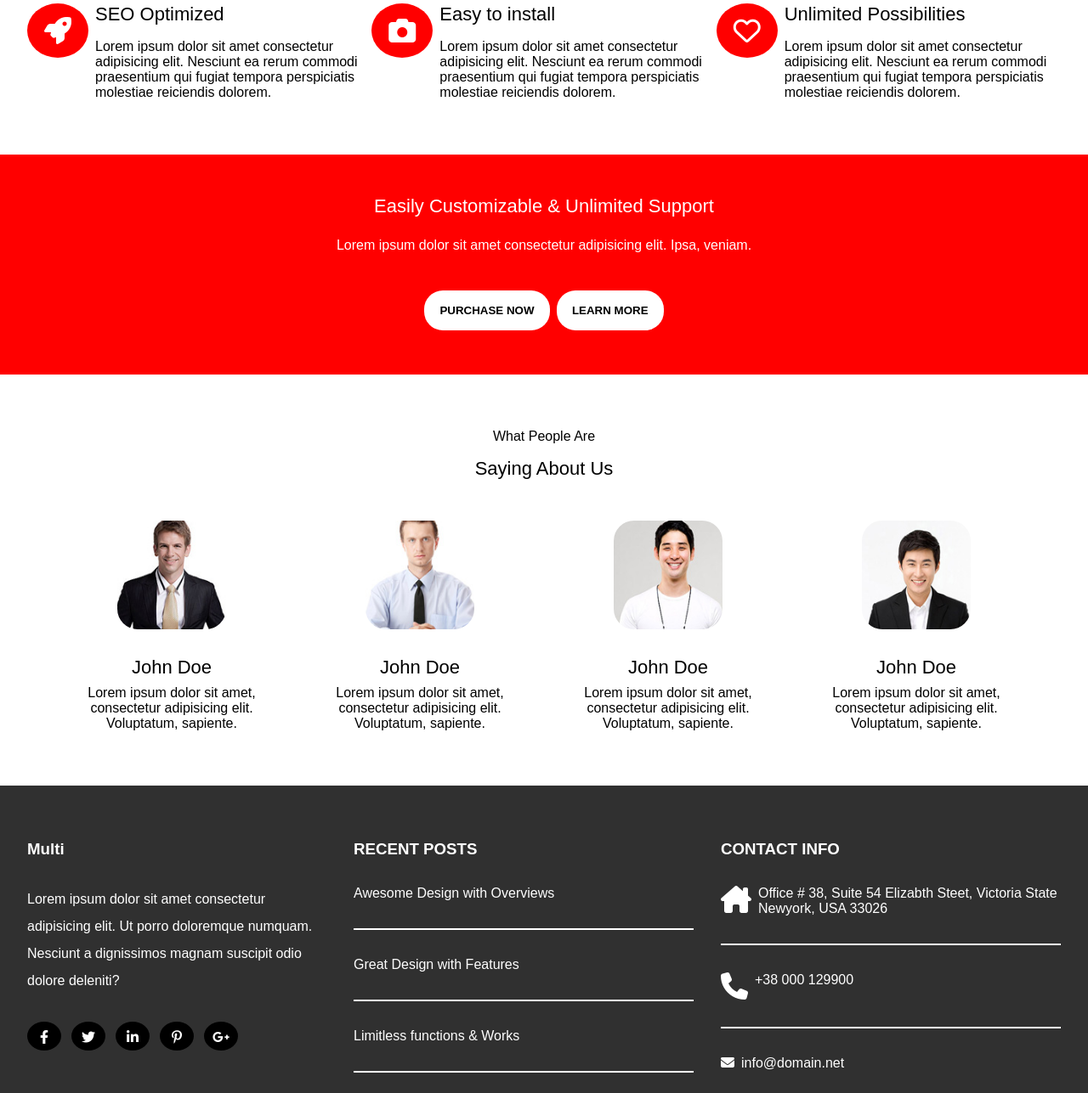
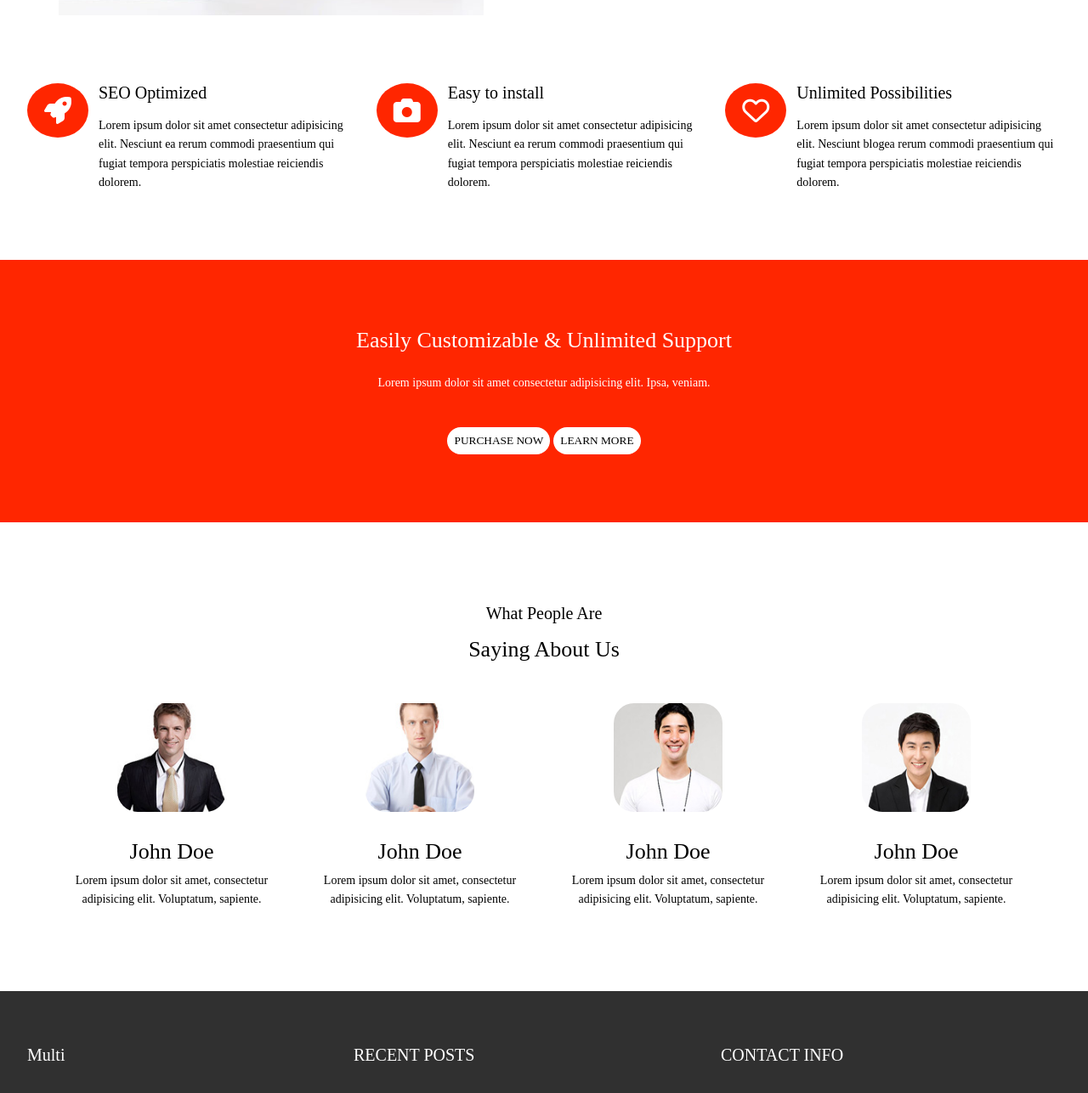
Before and after one commit to pawannane/multi-website-task, a plain HTML site: page index.html in a window 1280 px wide. Shown: the part 1513-2800 px from the top of the page at 85% size. Drawn offline with Linux system fonts and the light colour scheme.

Commit message:
spaces and fonts fixed

```diff
--- a/index.html
+++ b/index.html
@@ -38,11 +38,11 @@
         </section>
         <section id="services">
             <div class="services-header">
-                <p class="head-small">Providing Our Clients</p>
+                <p class="head-medium">Providing Our Clients</p>
                 <p class="head-large">Best & Creative Solutions</p>
             </div>
             <div class="services-content">
-                <div class="icons">
+                <div class="services-icons">
                     <i class=" fa-2x fa-solid fa-gear individual-icon"></i>
                     <i class="fa-2x fa-solid fa-leaf individual-icon "></i>
                     <i class=" fa-2x fa-regular fa-heart individual-icon "></i>
@@ -67,14 +67,14 @@
                 </div>
                 <div class="services-main-feature-content-one">
                     <img src="assets/6.jpg" alt="services img">
-                    <img src="assets/5.jpg" alt="services img">
+                    <img class="services-img" src="assets/5.jpg" alt="services img">
                 </div>
                 <div class="services-main-feature-content-two">
                     <div class="services-icon-content">
                         <div class="services-icon"><i class="fa-2x fa-solid fa-rocket individual-icon"></i></div>
                         <div class="services-main-feature-content">
-                            <p class="head-large">SEO Optimized</p>
-                            <p class="head-small">Lorem ipsum dolor sit amet consectetur adipisicing elit. Nesciunt ea
+                            <p class="head-medium">SEO Optimized</p>
+                            <p class="head-small services-main-feature-content-description">Lorem ipsum dolor sit amet consectetur adipisicing elit. Nesciunt ea
                                 rerum commodi praesentium qui fugiat tempora perspiciatis molestiae reiciendis dolorem.
                             </p>
                         </div>
@@ -82,8 +82,8 @@
                     <div class="services-icon-content">
                         <div class="services-icon"><i class="fa-2x fa-solid fa-camera individual-icon"></i></div>
                         <div class="services-main-feature-content">
-                            <p class="head-large">Easy to install</p>
-                            <p class="head-small">Lorem ipsum dolor sit amet consectetur adipisicing elit. Nesciunt ea
+                            <p class="head-medium">Easy to install</p>
+                            <p class="head-small services-main-feature-content-description">Lorem ipsum dolor sit amet consectetur adipisicing elit. Nesciunt ea
                                 rerum commodi praesentium qui fugiat tempora perspiciatis molestiae reiciendis dolorem.
                             </p>
                         </div>
@@ -91,8 +91,8 @@
                     <div class="services-icon-content">
                         <div class="services-icon"><i class="fa-2x fa-regular fa-heart individual-icon"></i></div>
                         <div class="services-main-feature-content">
-                            <p class="head-large">Unlimited Possibilities</p>
-                            <p class="head-small">Lorem ipsum dolor sit amet consectetur adipisicing elit. Nesciunt ea
+                            <p class="head-medium">Unlimited Possibilities</p>
+                            <p class="head-small services-main-feature-content-description">Lorem ipsum dolor sit amet consectetur adipisicing elit. Nesciunt blogea
                                 rerum commodi praesentium qui fugiat tempora perspiciatis molestiae reiciendis dolorem.
                             </p>
                         </div>
@@ -112,7 +112,7 @@
         </section>
         <section id="portfolio">
             <div class="portfolio-container">
-                <p class="head-small">What People Are</p>
+                <p class="head-medium">What People Are</p>
                 <p class="head-large">Saying About Us</p>
                 <div class="portfolio-main-content">
                     <div class="portfolio-image-description">
@@ -155,8 +155,8 @@
     <aside id="contact">
         <div class="contact-container">
             <div class="multi-header-description-col">
-                <h3>Multi</h3>
-                <p class="multi-description">Lorem ipsum dolor sit amet consectetur adipisicing elit. Ut porro doloremque numquam. Nesciunt a dignissimos magnam suscipit odio dolore deleniti?</p>
+                <span class="head-medium">Multi</span>
+                <p class="multi-description head-small">Lorem ipsum dolor sit amet consectetur adipisicing elit. Ut porro doloremque numquam. Nesciunt a dignissimos magnam suscipit odio dolore deleniti?</p>
                 <div class="social-media-icons">
                     <i class="fa-brands fa-facebook-f social-icon"></i>
                     <i class="fa-brands fa-twitter social-icon"></i>
@@ -168,39 +168,39 @@
                 </div>
             </div>
             <div class="recent-posts-col">
-                <h3>RECENT POSTS</h3>
+                <span class="head-medium">RECENT POSTS</span>
                 <div class="recent-posts-container">
-                    <p class="recent-post"><a href="#contact">Awesome Design with Overviews</a></p>
+                    <p class="recent-post head-small"><a href="#contact">Awesome Design with Overviews</a></p>
                     <div class="horizontal-line"></div>
-                    <p class="recent-post"><a href="#contact">Great Design with Features</a></p>
+                    <p class="recent-post head-small"><a href="#contact">Great Design with Features</a></p>
                     <div class="horizontal-line"></div>
-                    <p class="recent-post"><a href="#contact">Limitless functions & Works</a></p>
+                    <p class="recent-post head-small"><a href="#contact">Limitless functions & Works</a></p>
                     <div class="horizontal-line"></div>
-                    <p class="recent-post"><a href="#contact">Multi is simple and clean design</a></p>
+                    <p class="recent-post head-small"><a href="#contact">Multi is simple and clean design</a></p>
                 </div>
             </div>
             <div class="contact-info-col">
-                <h3 class="contact-info-header">CONTACT INFO</h3>
+                <span class="contact-info-header head-medium">CONTACT INFO</span>
                 <div class="contact-info-icon-description">
                     <div class="contact-info-icon"><i class="fa-2x fa-solid fa-house-chimney"></i></div>
-                    <p class="contact-info-description">Office # 38, Suite 54 Elizabth Steet, Victoria State Newyork, USA 33026</p>
+                    <p class="contact-info-description head-small">Office # 38, Suite 54 Elizabth Steet, Victoria State Newyork, USA 33026</p>
                 </div>
                 <div class="horizontal-line"></div>
                 <div class="contact-info-icon-description">
                     <div class="contact-info-icon"><i class="fa-2x fa-solid fa-phone"></i></div>
-                    <p class="contact-info-description">+38 000 129900</p>
+                    <p class="contact-info-description head-small">+38 000 129900</p>
                 </div>
                 <div class="horizontal-line"></div>
                 <div class="contact-info-icon-description">
-                    <div class="contact-info-icon"><i class="fa-solid fa-envelope"></i></div>
-                    <p class="contact-info-description">info@domain.net</p>
+                    <div class="contact-info-icon"><i class="fa-2x fa-solid fa-envelope"></i></div>
+                    <p class="contact-info-description head-small">info@domain.net</p>
                 </div>
             </div>
         </div>
     </aside>
     <footer>
         <div class="footer-container">
-            <p>&copy; 2015 bootstraptaste. All Rights Reserved.</p>
+            <p class="head-samll">&copy; 2015 bootstraptaste. All Rights Reserved.</p>
             <nav class="footer-nav">
                 <ul>
                     <li><a href="#">Home</a></li>
--- a/styles.css
+++ b/styles.css
@@ -4,11 +4,38 @@
 * {
     margin: 0;
     padding: 0;
-    font-family: Arial, Helvetica, sans-serif;
+    font-family: 'Times New Roman', Times, serif;
 }
 
+/* remove default scrollbar */
 body::-webkit-scrollbar {
     display: none;
+}
+
+/* styling heading for entire project*/
+.head-large {
+    font-size: 26px;
+}
+
+.head-small {
+    font-size: 14px;
+    line-height: 1.6;
+}
+
+.head-medium {
+    font-size: 20px;
+}
+
+/* styling for individual icon */
+.individual-icon {
+    border-radius: 50%;
+    width: 4.5rem;
+    height: 3rem;
+    text-align: center;
+    color: white;
+    padding-top: 1rem;
+    background-color: rgb(255, 38, 0);
+    ;
 }
 
 /* styling navbar */
@@ -23,31 +50,34 @@ nav {
     display: flex;
 }
 
-.navbar > a {
+.navbar>a {
     display: block;
     color: black;
     text-align: center;
     padding: 14px 16px;
     text-decoration: none;
     text-transform: uppercase;
-
+    font-size: 12px;
 }
 
-.navbar > a:hover:not(.active) {
-    color: red;
+.navbar>a:hover:not(.active) {
+    color: rgb(255, 38, 0);
+    ;
 }
 
-.navbar > .active {
-    color: red;
+.navbar>.active {
+    color: rgb(255, 38, 0);
+    ;
 }
 
 .home>a {
     text-transform: none;
-    font-size: 22px;
+    font-size: 26px;
 }
 
 .home>a::first-letter {
-    color: red;
+    color: rgb(255, 38, 0);
+    ;
 }
 
 /* styling first home section */
@@ -80,7 +110,8 @@ input[type="radio"]::before {
     border-radius: 50%;
     transform: scale(0);
     transition: 120ms transform ease-in-out;
-    box-shadow: inset 1em 1em red;
+    box-shadow: inset 1em 1em rgb(255, 38, 0);
+    ;
 }
 
 input[type="radio"]:checked::before {
@@ -89,25 +120,21 @@ input[type="radio"]:checked::before {
 }
 
 /* styling services section */
-.services-header{
+.services-header {
     display: flex;
     flex-direction: column;
     align-items: center;
-    gap: 8px;
-    margin-top: 1.5rem;
+    gap: 12px;
+    margin-top: 2.5rem;
 }
 
-.head-large{
-    font-size: 22px;
-}
-
-.services-content{
+.services-content {
     display: flex;
     justify-content: center;
     flex-direction: column;
 }
 
-.icons{
+.services-icons {
     display: flex;
     justify-content: space-around;
     align-items: center;
@@ -115,34 +142,24 @@ input[type="radio"]:checked::before {
     height: 12rem;
 }
 
-.individual-icon{
-    border-radius: 50%;
-    width: 4.5rem;
-    height: 3rem;
-    text-align: center;
-    color: white;
-    padding-top: 1rem;
-    background-color: red;
-}
-
-.icon-headers{
+.icon-headers {
     text-transform: uppercase;
     display: flex;
     justify-content: space-around;
 }
 
-.services-main-feature{
-    margin-top: 4rem;
+.services-main-feature {
+    margin-top: 6rem;
 }
 
-.services-main-feature-header{
+.services-main-feature-header {
     display: flex;
     flex-direction: column;
     align-items: center;
     justify-content: center;
 }
 
-.services-main-feature-description{
+.services-main-feature-description {
     display: flex;
     flex-direction: column;
     align-items: center;
@@ -150,39 +167,48 @@ input[type="radio"]:checked::before {
     margin-top: 1.5rem;
 }
 
-.services-main-feature-content-one{
+.services-main-feature-content-one {
     margin-top: 4rem;
     display: flex;
     justify-content: space-around;
 }
 
-.services-main-feature-content-two{
-    margin-top: 4rem;
+.services-img {
+    height: 16rem;
+}
+
+.services-main-feature-content-two {
+    margin-top: 5rem;
     display: flex;
     justify-content: center;
     padding: 0 2rem;
+    gap: 1rem;
 }
 
-.services-icon-content{
-    display: flex;
-    gap: 8px;
+.services-main-feature-content-description {
+    max-width: 20rem;
 }
 
-.services-main-feature-content{
+.services-icon-content {
+    display: flex;
+    gap: 12px;
+}
+
+.services-main-feature-content {
     display: flex;
     flex-direction: column;
     gap: 1rem;
 }
 
 /* styling blog section */
-#blog{
-    margin-top: 4rem;
-    background-color: red;
+#blog {
+    margin-top: 5rem;
+    background-color: rgb(255, 38, 0);
     color: white;
 }
 
-.blog-container{
-    padding: 3rem 0;
+.blog-container {
+    padding: 5rem 0;
     display: flex;
     flex-direction: column;
     align-items: center;
@@ -190,36 +216,39 @@ input[type="radio"]:checked::before {
     gap: 1.5rem;
 }
 
-.blog-buttons{
+.blog-buttons {
     margin-top: 1rem;
 }
 
-input[type="button"]{
+input[type="button"] {
     background-color: white;
     color: black;
     border: none;
-    padding: 16px 18px;
-    text-decoration: none;
-    margin: 4px 2px;
+    padding: 8px;
     cursor: pointer;
     text-transform: uppercase;
-    font-weight: bold;
     border-radius: 22px;
 }
 
-/* styling portfolio section */
-#portfolio{
-    margin: 4rem 0;
+input[type="button"]:hover {
+    color: rgb(255, 38, 0);
+    background-color: rgba(255, 255, 255, 0.919);
+    border: 1px solid black;
 }
 
-.portfolio-container{
+/* styling portfolio section */
+#portfolio {
+    margin: 6rem 0;
+}
+
+.portfolio-container {
     display: flex;
     flex-direction: column;
     align-items: center;
     gap: 1rem;
 }
 
-.portfolio-main-content{
+.portfolio-main-content {
     margin-top: 2rem;
     display: flex;
     justify-content: center;
@@ -228,7 +257,7 @@ input[type="button"]{
     gap: 1rem;
 }
 
-.portfolio-image-description{
+.portfolio-image-description {
     display: flex;
     flex-direction: column;
     justify-content: center;
@@ -236,13 +265,13 @@ input[type="button"]{
     gap: 2rem;
 }
 
-.portfolio-image{
+.portfolio-image {
     border-radius: 24px;
     width: 8rem;
     height: 8rem;
 }
 
-.portfolio-description{
+.portfolio-description {
     display: flex;
     flex-direction: column;
     justify-content: center;
@@ -252,38 +281,38 @@ input[type="button"]{
 }
 
 /* contact section styling */
-#contact{
+#contact {
     background-color: rgba(0, 0, 0, 0.811);
     color: white;
     margin-top: 4rem;
 }
 
-.contact-container{
+.contact-container {
     display: flex;
     gap: 2rem;
     justify-content: center;
     padding: 4rem 2rem;
 }
 
-.multi-header-description-col{
+.multi-header-description-col {
     display: flex;
     flex-direction: column;
     gap: 2rem;
     flex-wrap: wrap;
 }
 
-.multi-description{
-    line-height: 2;
+.multi-description {
+    line-height: 1.6;
     max-width: 25rem;
 }
 
-.social-media-icons{
+.social-media-icons {
     display: flex;
     align-items: center;
     gap: 12px;
 }
 
-.social-icon{
+.social-icon {
     border-radius: 50%;
     width: 2.5rem;
     height: 1.5rem;
@@ -294,71 +323,77 @@ input[type="button"]{
     cursor: pointer;
 }
 
-.recent-posts-col{
+.social-icon:hover {
+    background-color: rgb(255, 38, 0);
+}
+
+.recent-posts-col {
     display: flex;
     flex-direction: column;
     justify-content: center;
     gap: 2rem;
 }
 
-.recent-posts-container{
+.recent-posts-container {
     display: flex;
     flex-direction: column;
 }
 
-.recent-post{
+.recent-post {
     min-width: 15rem;
 }
 
-.recent-post > a {
+.recent-post>a {
     color: white;
     text-decoration: none;
 }
 
-.horizontal-line{
+.horizontal-line {
     border-top: 2px solid white;
-    margin: 2rem 0;
+    margin: 1rem 0;
     width: 25rem;
 }
 
-.contact-info-col{
+.contact-info-col {
     display: flex;
     flex-direction: column;
 }
 
-.contact-info-header{
+.contact-info-header {
     margin-bottom: 2rem;
 }
 
-.contact-info-icon-description{
+.contact-info-icon-description {
     display: flex;
     gap: 8px;
+    align-items: center;
 }
 
-.contact-info-description{
+.contact-info-description {
     max-width: 22rem;
 }
 
 /* styling footer */
-footer{
+footer {
     background-color: black;
     color: white;
 }
-.footer-container{
-    padding: 1.5rem 0;
+
+.footer-container {
+    padding: 1rem;
     display: flex;
     justify-content: space-around;
     align-items: center;
 }
 
-.footer-nav ul{
+.footer-nav ul {
     list-style-type: none;
     margin: 0;
     padding: 0;
     overflow: hidden;
 }
 
-.footer-nav li{
+.footer-nav li {
     float: left;
 }
 
@@ -368,4 +403,9 @@ footer{
     text-align: center;
     padding: 14px 16px;
     text-decoration: none;
-  }
+    font-size: 12px;
+}
+
+.footer-nav li a:hover {
+    color: rgb(255, 38, 0);
+}
```
